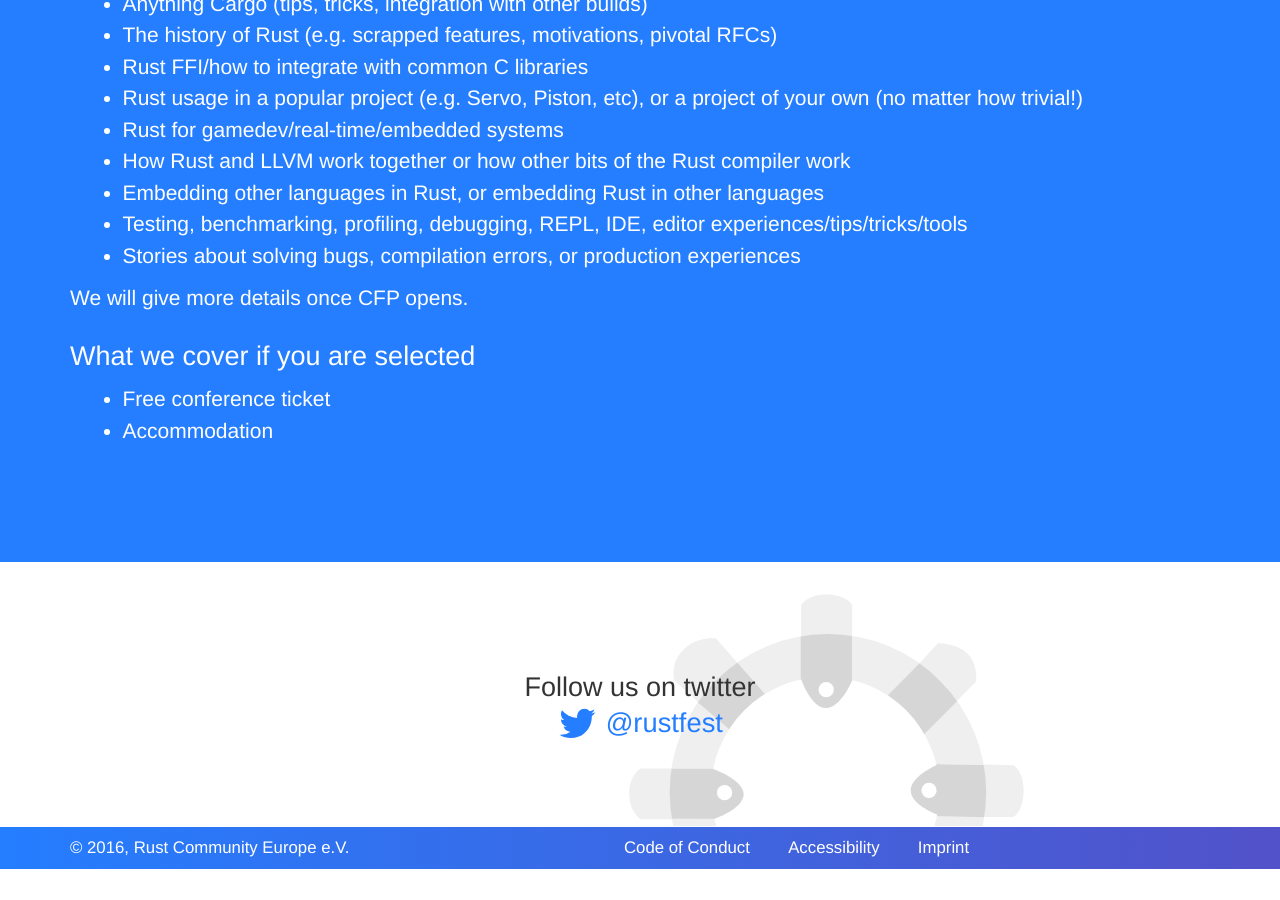
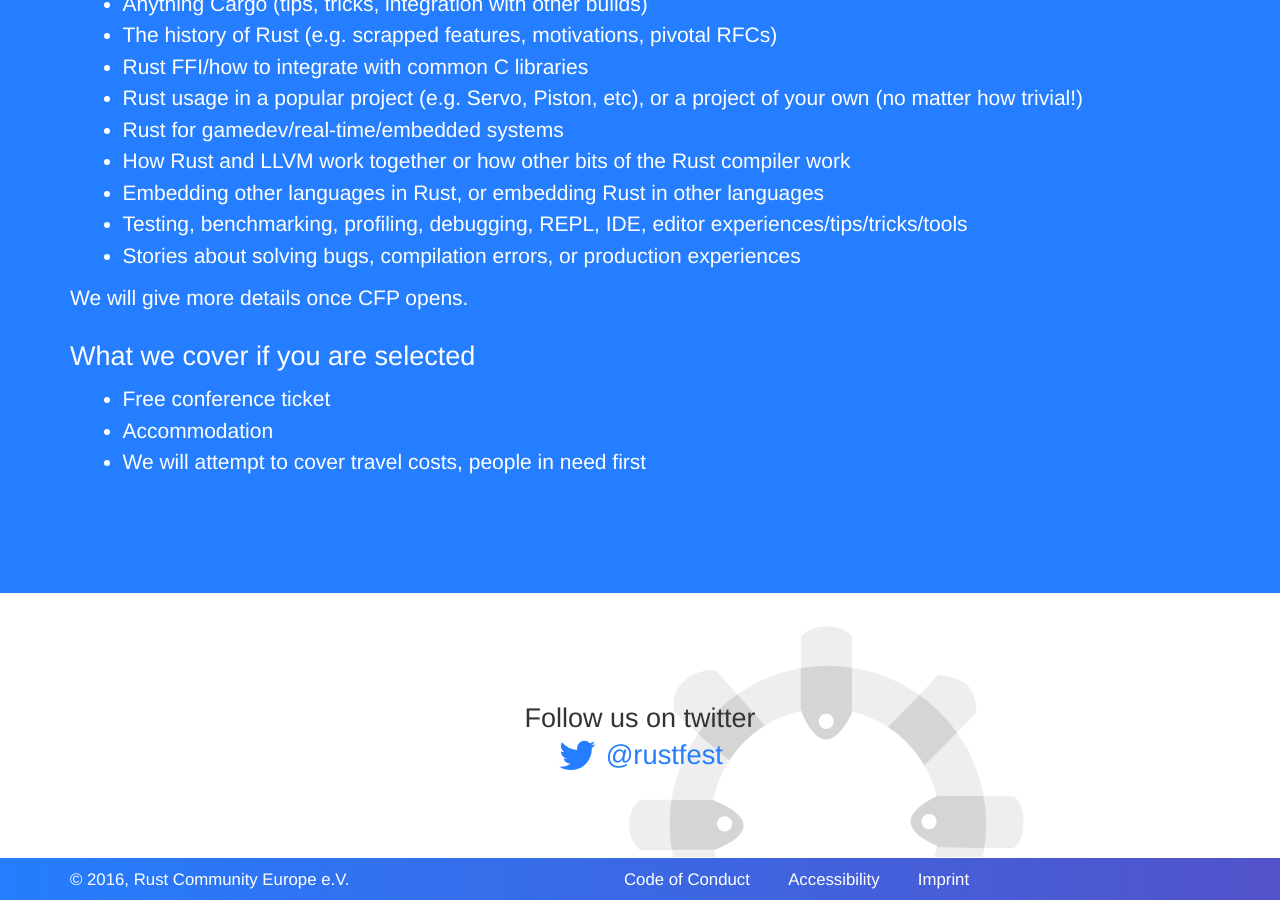
Before and after one commit to RustFestEU/blog.rustfest.eu, a Jekyll site: the page built from papers.md, in a window 1280 px wide and 900 px high, scrolled down 935 px. Built offline with Jekyll 4.4.1, drawn with Linux system fonts in a browser that asks for light colours; before the commit the page ends 1804 px from its top, so only the background shows below that.

Commit message:
Add back in travel costs

```diff
--- a/papers.md
+++ b/papers.md
@@ -46,3 +46,4 @@
 
 - Free conference ticket
 - Accommodation
+- We will attempt to cover travel costs, people in need first
```
